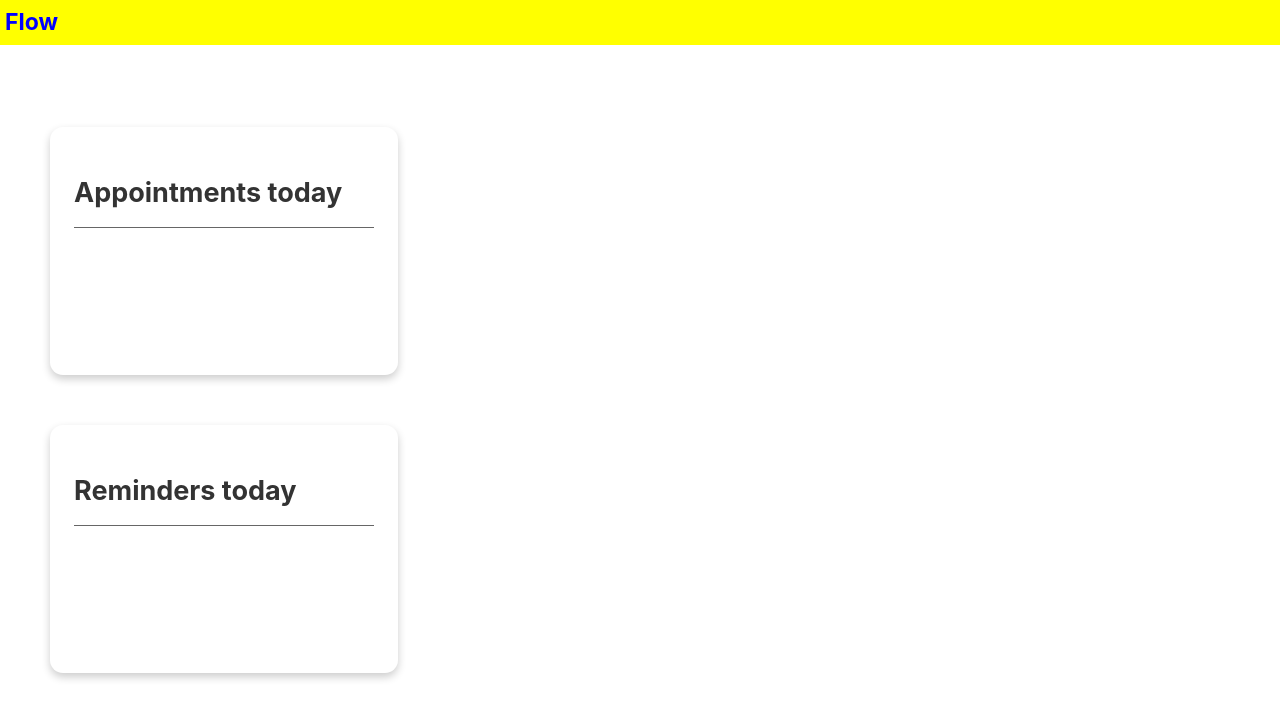
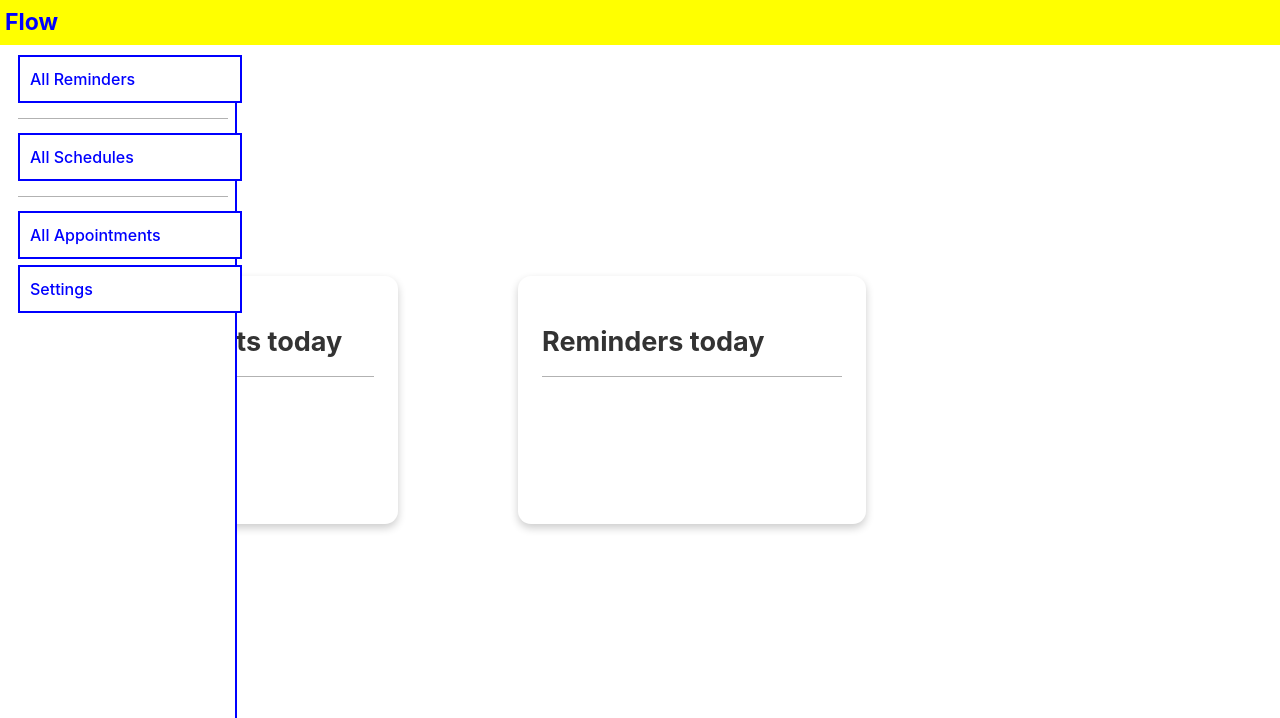
Before and after one commit to MatthewLacerda2/FixFlow, a React (Vite) app in the folder fixflow.client/: page /sh in a window 1280 px wide. Shown: the top 718 px of the page. Built offline with nearby package versions, Linux system fonts and the light colour scheme.

Commit message:
employees page barebones

```diff
--- a/fixflow.client/src/App.tsx
+++ b/fixflow.client/src/App.tsx
@@ -14,13 +14,15 @@ function App() {
       <Routes>
         <Route path="/" element={<MainPage />} />
         <Route path="*" element={<NotFoundPage />} />
-        <Route path="/sh/*">
+        <Route path="/sh">
           <Route index element={<EmployeePage />} />
           <Route path="Settings" element={<SettingsPage />} />
+          <Route path="*" element={<EmployeeSidebar />} />
         </Route>
         <Route path="/in">
           <Route index element={<ClientPage />} />
           <Route path="Settings" element={<SettingsPage />} />
+          <Route path="*" element={<EmployeeSidebar />} />
         </Route>
       </Routes>
     </div>
--- a/fixflow.client/src/Components/Card/Card.css
+++ b/fixflow.client/src/Components/Card/Card.css
@@ -30,3 +30,14 @@
 .item {
     margin-bottom: 10px;
 }
+
+.cards-container {
+    display: flex;
+    gap: 20px;
+}
+
+.expandables-container {
+    display: flex;
+    flex-direction: column;
+    gap: 10px;
+}
--- a/fixflow.client/src/Components/EmployeeSidebar/EmployeeSidebar.tsx
+++ b/fixflow.client/src/Components/EmployeeSidebar/EmployeeSidebar.tsx
@@ -1,22 +1,26 @@
 import { Link } from "react-router-dom";
+import "../../Styles/SideBar.css";
 
-const EmployeeSidebar = () => {
+const EmployeeSidebar: React.FC = () => {
   return (
     <div className="sidebar">
-      <Link to="/sh/ManageEntries" className="bar-item">
-        Manage Entries
+      <Link to="/sh/Reminders" className="bar-item">
+        All Reminders
       </Link>
       <div className="line" />
       <br />
-      <Link to="/sh/Leaderboard" className="bar-item">
-        Leaderboarders
+      <Link to="/sh/Schedules" className="bar-item">
+        All Schedules
       </Link>
       <div className="line" />
       <br />
-      <Link to="/sh/User/Settings" className="bar-item">
+      <Link to="/sh/Appointments" className="bar-item">
+        All Appointments
+      </Link>
+      <div className="line" />
+      <Link to="/sh/Settings" className="bar-item">
         Settings
       </Link>
-      <div className="line" />
       <br />
     </div>
   );
--- a/fixflow.client/src/Pages/EmployeePage/EmployeePage.tsx
+++ b/fixflow.client/src/Pages/EmployeePage/EmployeePage.tsx
@@ -1,11 +1,15 @@
 import React from "react";
 import Card from "../../Components/Card/Card";
+import EmployeeSidebar from "../../Components/EmployeeSidebar/EmployeeSidebar";
 
 const EmployeePage: React.FC = () => {
   return (
-    <div>
-      <Card title="Appointments today" />
-      <Card title="Reminders today" />
+    <div className="user-page">
+      <EmployeeSidebar />
+      <div className="cards-container">
+        <Card title="Appointments today" />
+        <Card title="Reminders today" />
+      </div>
     </div>
   );
 };
--- /dev/null
+++ b/fixflow.client/src/Styles/SideBar.css
@@ -0,0 +1,46 @@
+.sidebar {
+    height: 100%;
+    width: 210px;
+    position: fixed;
+    top: 55px;
+    left: 0;
+    background-color: white;
+    padding-left: 18px;
+    padding-right: 7px;
+    display: flex;
+    flex-direction: column;
+    justify-content: flex-start;
+    border-right: 2px solid blue;
+}
+
+.bar-item {
+    background-color: white;
+    border: 2px solid blue;
+    color: blue;
+    padding: 10px;
+    transition: background-color 0.25s, color 0.3s;
+    width: 95%;
+    text-align: left;
+    display: block;
+    margin-bottom: 13px;
+    margin-top: 0px;
+}
+
+.bar-item:hover {
+    background-color: blue;
+    color: white;
+    border: 2px solid white;
+}
+
+.line {
+    height: 1px;
+    width: 100%;
+    background-color: rgb(0, 0, 0, 0.3);
+    margin-bottom: -10px;
+    margin-top: 2px;
+}
+
+.user-page {
+    display: flex;
+    align-items: flex-start;
+}
```
